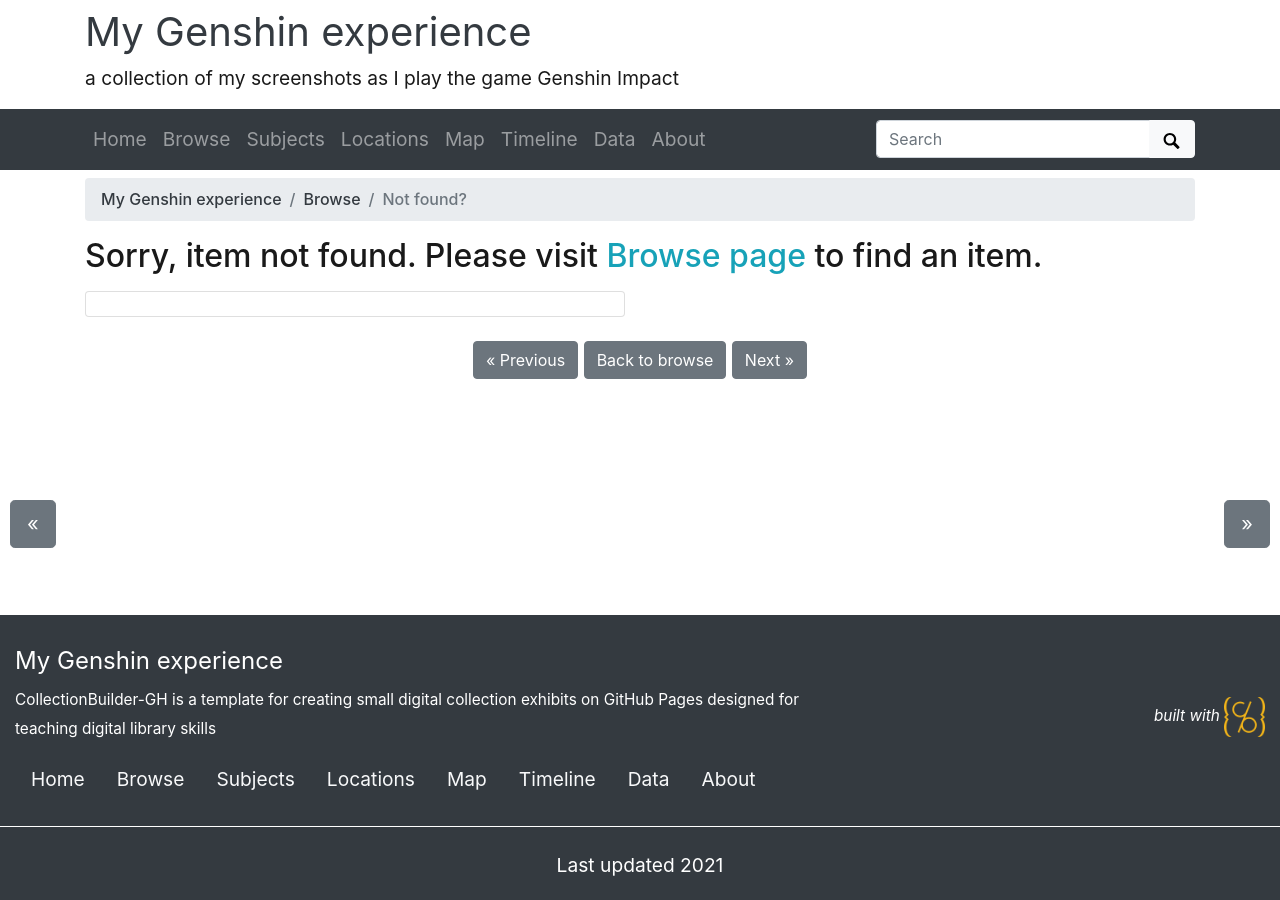
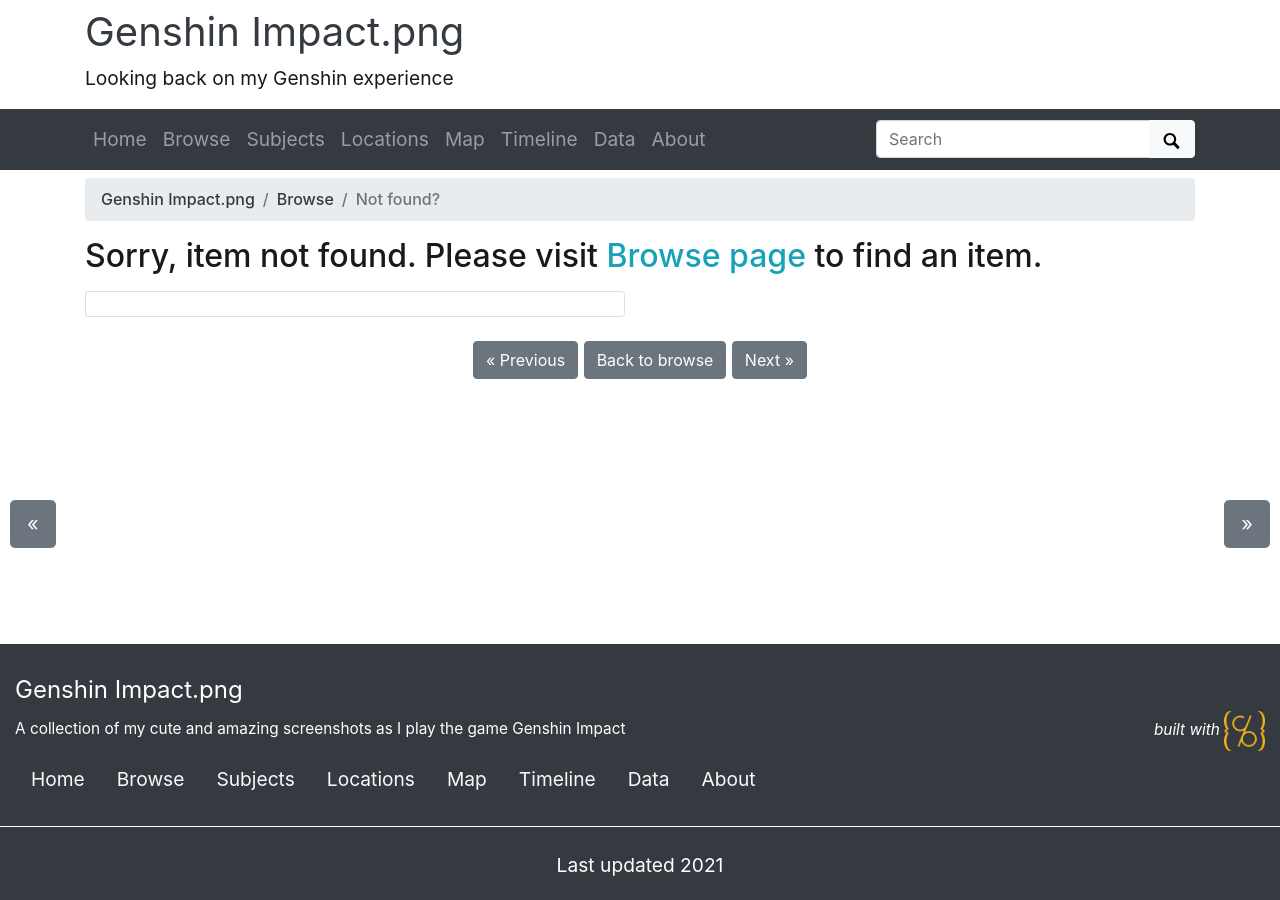
Before and after one commit to flamingo-code/NSTP-SLIS-First-Digital-Library, a Jekyll site: the page built from pages/item.md, in a window 1280 px wide. Built offline with Jekyll 4.4.1, drawn with Linux system fonts in a browser that asks for light colours.

Commit message:
Update _config.yml

```diff
--- a/_config.yml
+++ b/_config.yml
@@ -20,12 +20,12 @@
 # SITE SETTINGS
 #
 # title of site appears in banner
-title: My Genshin experience
+title: Genshin Impact.png
 # tagline, a short phrase that will appear throughout the site in the top banner
-tagline: a collection of my screenshots as I play the game Genshin Impact
+tagline: Looking back on my Genshin experience
 # description appears in meta tags and other locations
 # this description might appear in search result lists, keep around 160 characters max
-description: "CollectionBuilder-GH is a template for creating small digital collection exhibits on GitHub Pages designed for teaching digital library skills"
+description: A collection of my cute and amazing screenshots as I play the game Genshin Impact
 # creator of the digital collection, to appear in meta tags; we typically use our GitHub usernames but feel free to just use your name
 author: CollectionBuilder
 
```
